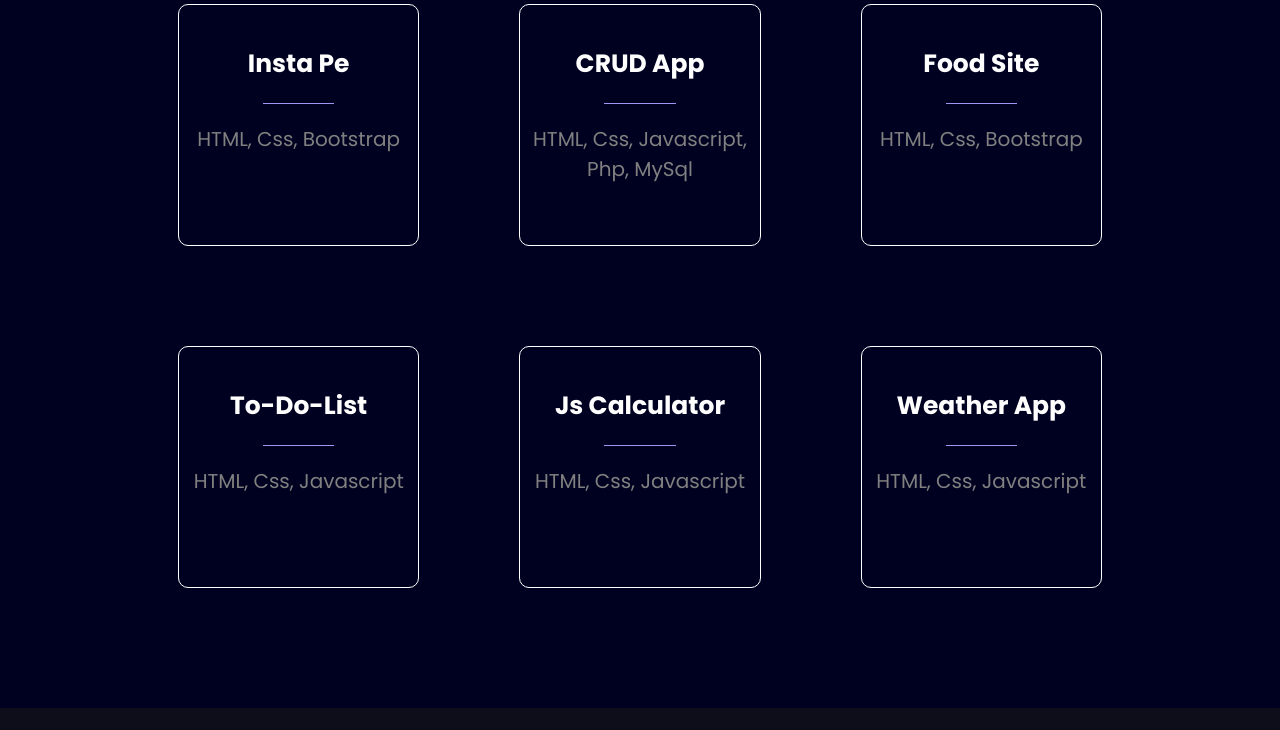
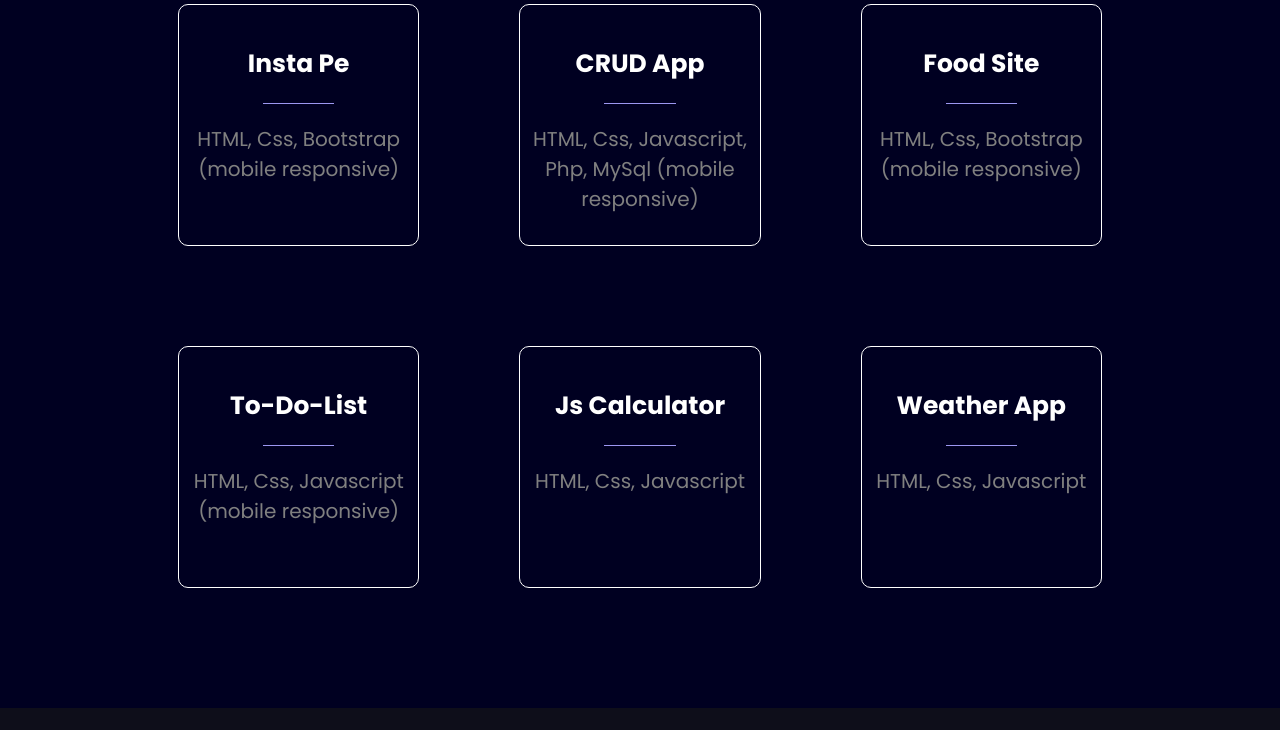
Before and after one commit to 01mb/myportfolio, a plain HTML site: page index.html in a window 1280 px wide. Shown: the part 2140-2870 px from the top of the page. Drawn offline with nearby package versions, Linux system fonts and the light colour scheme.

Commit message:
Update index.html

```diff
--- a/index.html
+++ b/index.html
@@ -110,21 +110,21 @@
                 <a href="https://01mb.github.io/InstaPe.app/" target="_blank">
                   <h3>Insta Pe</h3>
                   <hr>
-                  <p>HTML, Css, Bootstrap</p>
+                  <p>HTML, Css, Bootstrap (mobile responsive)</p>
                </a>
             </div>
             <div>
                 <a href="https://mycrudproject.42web.io/" target="_blank">
                   <h3>CRUD App</h3>
                   <hr>
-                  <p>HTML, Css, Javascript, Php, MySql</p>
+                  <p>HTML, Css, Javascript, Php, MySql (mobile responsive)</p>
                 </a>
             </div>
             <div>
                 <a href="https://01mb.github.io/food.site/" target="_blank">
                 <h3>Food Site</h3>
                 <hr>
-                <p>HTML, Css, Bootstrap</p>
+                <p>HTML, Css, Bootstrap (mobile responsive)</p>
                 </a>
             </div>
         </div>
@@ -134,7 +134,7 @@
                 <a href="https://01mb.github.io/to-do-list/" target="_blank">
                 <h3>To-Do-List</h3>
                 <hr>
-                <p>HTML, Css, Javascript</p>
+                <p>HTML, Css, Javascript (mobile responsive)</p>
             </a>
             </div>
             <div>
```
